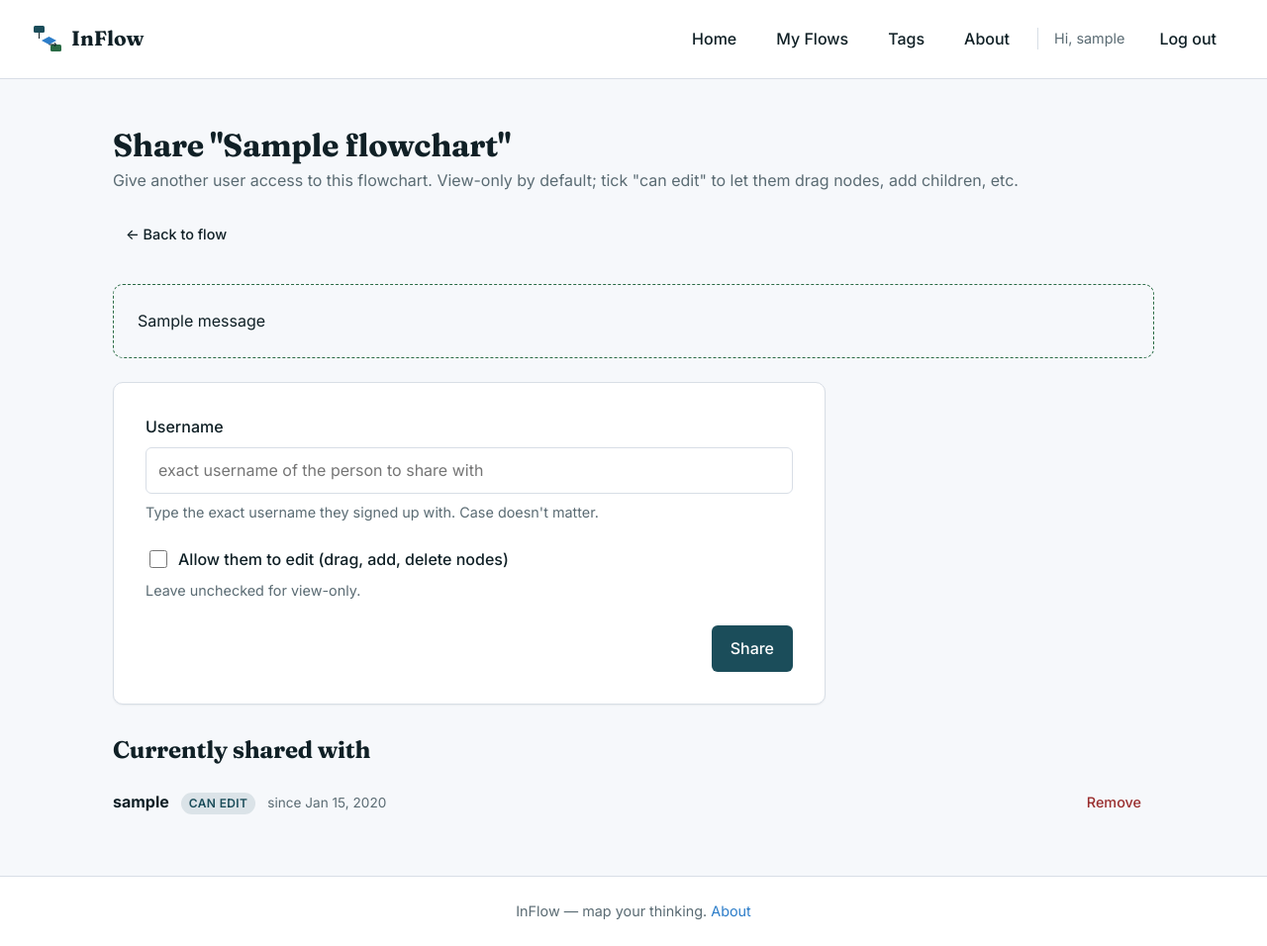
After one commit to kironkp/inflow, a Django app: page /flowcharts/1/share/ in a window 1280 px wide. The commit adds this page. Shown: the whole page at 99% size. Run offline with Django 4.2, Linux system fonts and the light colour scheme; a user stored in the database is signed in; tables that the repository leaves empty hold one stand-in row (values such as "Sample post"); one stand-in notice (Sample message) is shown.

Commit message:
Add flowchart sharing (view-only or edit access)

```diff
--- a/inflow/settings.py
+++ b/inflow/settings.py
@@ -27,7 +27,7 @@ if not 'ON_HEROKU' in os.environ:
     DEBUG = True
 
 if DEBUG:
-    ALLOWED_HOSTS = ['*']
+    ALLOWED_HOSTS = ["*"]
 elif 'ON_HEROKU' in os.environ:
     ALLOWED_HOSTS = ['.herokuapp.com'] + env.list('ALLOWED_HOSTS', default=[])
 else:
--- a/main_app/admin.py
+++ b/main_app/admin.py
@@ -1,8 +1,9 @@
 from django.contrib import admin
 
-from .models import Flowchart, Node, NodeLog, Tag
+from .models import Flowchart, FlowchartShare, Node, NodeLog, Tag
 
 admin.site.register(Flowchart)
+admin.site.register(FlowchartShare)
 admin.site.register(Node)
 admin.site.register(NodeLog)
 admin.site.register(Tag)
--- /dev/null
+++ b/main_app/templates/flowcharts/share.html
@@ -0,0 +1,65 @@
+{% extends 'base.html' %}
+{% load static %}
+{% block title %}Share {{ chart.title }} · InFlow{% endblock %}
+
+{% block content %}
+<section class="page-header">
+  <div>
+    <h1>Share "{{ chart.title }}"</h1>
+    <p class="muted">Give another user access to this flowchart. View-only by default; tick "can edit" to let them drag nodes, add children, etc.</p>
+  </div>
+  <div class="page-header-actions">
+    <a href="{% url 'flowchart-detail' chart.id %}" class="btn ghost small">← Back to flow</a>
+  </div>
+</section>
+
+{% if messages %}
+  <ul class="list-plain" style="margin-bottom: var(--s-5);">
+    {% for m in messages %}
+      <li class="panel quiet" style="border-color: {% if m.tags == 'error' %}var(--danger){% else %}var(--success){% endif %};">
+        {{ m }}
+      </li>
+    {% endfor %}
+  </ul>
+{% endif %}
+
+<form method="post" class="big-form" autocomplete="off">
+  {% csrf_token %}
+  <div class="field">
+    <label for="share-username">Username</label>
+    <input type="text" id="share-username" name="username" placeholder="exact username of the person to share with" required />
+    <p class="help">Type the exact username they signed up with. Case doesn't matter.</p>
+  </div>
+  <div class="field">
+    <label class="check" style="display: inline-flex; align-items: center; gap: var(--s-2);">
+      <input type="checkbox" name="can_edit" value="1" />
+      Allow them to edit (drag, add, delete nodes)
+    </label>
+    <p class="help">Leave unchecked for view-only.</p>
+  </div>
+  <div class="form-actions">
+    <button type="submit" class="btn primary">Share</button>
+  </div>
+</form>
+
+<section style="margin-top: var(--s-6);">
+  <h2>Currently shared with</h2>
+  {% if shares %}
+    <ul class="list-plain">
+      {% for s in shares %}
+        <li class="move-line">
+          <strong>{{ s.user.username }}</strong>
+          <span class="badge {% if s.can_edit %}soft{% else %}archived{% endif %}">{% if s.can_edit %}can edit{% else %}view-only{% endif %}</span>
+          <span class="muted small">since {{ s.created_at|date:"M j, Y" }}</span>
+          <form action="{% url 'flowchart-share-remove' chart.id s.id %}" method="post" style="margin-left: auto;">
+            {% csrf_token %}
+            <button type="submit" class="btn ghost danger small">Remove</button>
+          </form>
+        </li>
+      {% endfor %}
+    </ul>
+  {% else %}
+    <p class="muted">Not shared with anyone yet.</p>
+  {% endif %}
+</section>
+{% endblock %}
--- a/main_app/urls.py
+++ b/main_app/urls.py
@@ -14,6 +14,8 @@ urlpatterns = [
     path('flowcharts/<int:pk>/archive/', views.flowchart_archive, name='flowchart-archive'),
     path('flowcharts/<int:pk>/auto-layout/', views.flowchart_auto_layout, name='flowchart-auto-layout'),
     path('flowcharts/<int:pk>/positions/', views.flowchart_batch_positions, name='flowchart-batch-positions'),
+    path('flowcharts/<int:pk>/share/', views.flowchart_share, name='flowchart-share'),
+    path('flowcharts/<int:pk>/share/<int:share_id>/remove/', views.flowchart_share_remove, name='flowchart-share-remove'),
 
     path('flowcharts/<int:flowchart_pk>/nodes/create/', views.node_create, name='node-create'),
     path('flowcharts/<int:flowchart_pk>/nodes/quick-add/', views.node_quick_add, name='node-quick-add'),
--- a/main_app/views.py
+++ b/main_app/views.py
@@ -1,12 +1,14 @@
 import json
 
+from django.contrib import messages
 from django.contrib.auth import login
 from django.contrib.auth.decorators import login_required
 from django.contrib.auth.forms import UserCreationForm
 from django.contrib.auth.mixins import LoginRequiredMixin
+from django.contrib.auth.models import User
 from django.db import transaction
 from django.db.models import Count, Max, Q
-from django.http import JsonResponse
+from django.http import Http404, HttpResponseForbidden, JsonResponse
 from django.shortcuts import get_object_or_404, redirect, render
 from django.urls import reverse, reverse_lazy
 from django.views.decorators.csrf import ensure_csrf_cookie
@@ -16,9 +18,42 @@ from django.views.generic.edit import CreateView, DeleteView, UpdateView
 
 from .forms import FlowchartForm, NodeForm
 from .layout import NODE_HEIGHT, NODE_WIDTH, V_GAP, auto_layout_flowchart
-from .models import Flowchart, Node, NodeLog, NODE_SHAPES, SHAPE_COLORS, Tag
+from .models import Flowchart, FlowchartShare, Node, NodeLog, NODE_SHAPES, SHAPE_COLORS, Tag
 
 VALID_SHAPES = {s for s, _ in NODE_SHAPES}
+
+
+def _chart_access(user, pk, require_edit=False):
+    """Return (chart, is_owner, can_edit) if `user` can access the flowchart.
+
+    Owners always have full access. Otherwise, an active FlowchartShare row
+    must exist; can_edit on that row determines whether writes are allowed.
+    Raises Http404 if the user has no access, or if require_edit=True and the
+    user only has view access.
+    """
+    chart = get_object_or_404(Flowchart, pk=pk)
+    if chart.user_id == user.id:
+        return chart, True, True
+    share = chart.shares.filter(user=user).first()
+    if share is None:
+        raise Http404('Flowchart not found')
+    if require_edit and not share.can_edit:
+        raise Http404('Flowchart not found')
+    return chart, False, share.can_edit
+
+
+def _node_access(user, pk, require_edit=False):
+    """Same shape as _chart_access but starting from a node id."""
+    node = get_object_or_404(Node, pk=pk)
+    chart = node.flowchart
+    if chart.user_id == user.id:
+        return node, chart, True, True
+    share = chart.shares.filter(user=user).first()
+    if share is None:
+        raise Http404('Node not found')
+    if require_edit and not share.can_edit:
+        raise Http404('Node not found')
+    return node, chart, False, share.can_edit
 
 
 def _build_preview(nodes):
@@ -195,8 +230,27 @@ def flowchart_index(request):
         charts = charts.filter(
             Q(title__icontains=query) | Q(description__icontains=query)
         )
+    shared_charts = (
+        Flowchart.objects
+        .filter(shares__user=request.user, archived=False)
+        .select_related('user')
+        .annotate(n_nodes=Count('nodes', distinct=True))
+        .distinct()
+        .order_by('-updated_at')
+    )
+    # Attach the share row (for can_edit / shared-by display) onto each shared chart.
+    share_by_chart = {
+        s.flowchart_id: s
+        for s in FlowchartShare.objects.filter(user=request.user)
+        .select_related('flowchart')
+    }
+    for c in shared_charts:
+        s = share_by_chart.get(c.id)
+        c.share_can_edit = s.can_edit if s else False
+        c.shared_by = c.user.username
     return render(request, 'flowcharts/index.html', {
         'charts': charts,
+        'shared_charts': shared_charts,
         'query': query,
         'show_archived': show_archived,
         'no_match_query': query if query and not charts.exists() else '',
@@ -231,7 +285,7 @@ class FlowchartDelete(LoginRequiredMixin, DeleteView):
 @login_required
 @ensure_csrf_cookie
 def flowchart_detail(request, pk):
-    chart = get_object_or_404(Flowchart, pk=pk, user=request.user)
+    chart, is_owner, can_edit = _chart_access(request.user, pk)
     nodes = list(chart.nodes.all())
     nodes_json = json.dumps(_serialize_nodes(nodes))
     recent_logs = (
@@ -243,6 +297,8 @@ def flowchart_detail(request, pk):
         'nodes_json': nodes_json,
         'node_count': len(nodes),
         'recent_logs': recent_logs,
+        'is_owner': is_owner,
+        'can_edit': can_edit,
     })
 
 
@@ -259,7 +315,7 @@ def flowchart_archive(request, pk):
 @require_POST
 def flowchart_auto_layout(request, pk):
     """Retidy every node's position with the tree algorithm."""
-    chart = get_object_or_404(Flowchart, pk=pk, user=request.user)
+    chart, _, _ = _chart_access(request.user, pk, require_edit=True)
     auto_layout_flowchart(chart)
     chart.save(update_fields=['updated_at'])
     return JsonResponse({'ok': True})
@@ -269,7 +325,7 @@ def flowchart_auto_layout(request, pk):
 @require_POST
 def flowchart_batch_positions(request, pk):
     """Persist drag results. Body: {"positions": [{"id": 1, "x": 100, "y": 200}, ...]}"""
-    chart = get_object_or_404(Flowchart, pk=pk, user=request.user)
+    chart, _, _ = _chart_access(request.user, pk, require_edit=True)
     try:
         payload = json.loads(request.body.decode('utf-8') or '{}')
     except json.JSONDecodeError:
@@ -304,7 +360,7 @@ def flowchart_batch_positions(request, pk):
 
 @login_required
 def node_create(request, flowchart_pk):
-    chart = get_object_or_404(Flowchart, pk=flowchart_pk, user=request.user)
+    chart, _, _ = _chart_access(request.user, flowchart_pk, require_edit=True)
     if request.method == 'POST':
         form = NodeForm(request.POST, flowchart=chart)
         if form.is_valid():
@@ -337,7 +393,10 @@ class NodeDetail(LoginRequiredMixin, DetailView):
     template_name = 'main_app/node_detail.html'
 
     def get_queryset(self):
-        return Node.objects.filter(flowchart__user=self.request.user)
+        u = self.request.user
+        return Node.objects.filter(
+            Q(flowchart__user=u) | Q(flowchart__shares__user=u)
+        ).distinct()
 
     def get_context_data(self, **kwargs):
         ctx = super().get_context_data(**kwargs)
@@ -352,7 +411,11 @@ class NodeUpdate(LoginRequiredMixin, UpdateView):
     form_class = NodeForm
 
     def get_queryset(self):
-        return Node.objects.filter(flowchart__user=self.request.user)
+        u = self.request.user
+        return Node.objects.filter(
+            Q(flowchart__user=u) |
+            Q(flowchart__shares__user=u, flowchart__shares__can_edit=True)
+        ).distinct()
 
     def get_form_kwargs(self):
         kwargs = super().get_form_kwargs()
@@ -378,7 +441,11 @@ class NodeDelete(LoginRequiredMixin, DeleteView):
     template_name = 'main_app/node_confirm_delete.html'
 
     def get_queryset(self):
-        return Node.objects.filter(flowchart__user=self.request.user)
+        u = self.request.user
+        return Node.objects.filter(
+            Q(flowchart__user=u) |
+            Q(flowchart__shares__user=u, flowchart__shares__can_edit=True)
+        ).distinct()
 
     def get_success_url(self):
         return reverse('flowchart-detail', kwargs={'pk': self.object.flowchart_id})
@@ -388,7 +455,7 @@ class NodeDelete(LoginRequiredMixin, DeleteView):
 @require_POST
 def node_reparent(request, pk):
     """Change a node's parent without auto-relayout (canvas keeps positions)."""
-    node = get_object_or_404(Node, pk=pk, flowchart__user=request.user)
+    node, _, _, _ = _node_access(request.user, pk, require_edit=True)
     parent_id_raw = request.POST.get('parent_id')
     new_parent = None
     if parent_id_raw and parent_id_raw not in ('', 'null', 'none'):
@@ -421,7 +488,7 @@ def node_reparent(request, pk):
 @require_POST
 def node_quick_add(request, flowchart_pk):
     """Add a child node inline from the canvas (used by the in-canvas + button)."""
-    chart = get_object_or_404(Flowchart, pk=flowchart_pk, user=request.user)
+    chart, _, _ = _chart_access(request.user, flowchart_pk, require_edit=True)
     label = (request.POST.get('label') or '').strip()[:120]
     if not label:
         return JsonResponse({'error': 'Label is required'}, status=400)
@@ -463,8 +530,7 @@ def node_quick_add(request, flowchart_pk):
 @require_POST
 def node_quick_delete(request, pk):
     """Delete a node + every descendant in one hit (used by canvas keybind)."""
-    node = get_object_or_404(Node, pk=pk, flowchart__user=request.user)
-    chart = node.flowchart
+    node, chart, _, _ = _node_access(request.user, pk, require_edit=True)
     node.delete()
     chart.save(update_fields=['updated_at'])
     return JsonResponse({'ok': True})
@@ -473,7 +539,7 @@ def node_quick_delete(request, pk):
 @login_required
 @require_POST
 def node_add_tag(request, pk, tag_id):
-    node = get_object_or_404(Node, pk=pk, flowchart__user=request.user)
+    node, _, _, _ = _node_access(request.user, pk, require_edit=True)
     tag = get_object_or_404(Tag, pk=tag_id)
     node.tags.add(tag)
     return redirect('node-detail', pk=node.pk)
@@ -482,10 +548,57 @@ def node_add_tag(request, pk, tag_id):
 @login_required
 @require_POST
 def node_remove_tag(request, pk, tag_id):
-    node = get_object_or_404(Node, pk=pk, flowchart__user=request.user)
+    node, _, _, _ = _node_access(request.user, pk, require_edit=True)
     tag = get_object_or_404(Tag, pk=tag_id)
     node.tags.remove(tag)
     return redirect('node-detail', pk=node.pk)
+
+
+# ---------- Share ----------
+
+@login_required
+def flowchart_share(request, pk):
+    """List + manage who a flowchart is shared with. Owner only."""
+    chart = get_object_or_404(Flowchart, pk=pk, user=request.user)
+    if request.method == 'POST':
+        username = (request.POST.get('username') or '').strip()
+        can_edit = request.POST.get('can_edit') == '1'
+        if not username:
+            messages.error(request, 'Enter a username.')
+        elif username.lower() == request.user.username.lower():
+            messages.error(request, "You can't share with yourself.")
+        else:
+            try:
+                target = User.objects.get(username__iexact=username)
+                _, created = FlowchartShare.objects.update_or_create(
+                    flowchart=chart, user=target,
+                    defaults={'can_edit': can_edit},
+                )
+                kind = 'edit' if can_edit else 'view-only'
+                if created:
+                    messages.success(request, f'Shared with {target.username} ({kind}).')
+                else:
+                    messages.success(request, f'Updated {target.username} to {kind}.')
+            except User.DoesNotExist:
+                messages.error(request, f'No user named "{username}".')
+        return redirect('flowchart-share', pk=chart.pk)
+    shares = chart.shares.select_related('user').order_by('-created_at')
+    return render(request, 'flowcharts/share.html', {
+        'chart': chart,
+        'shares': shares,
+    })
+
+
+@login_required
+@require_POST
+def flowchart_share_remove(request, pk, share_id):
+    chart = get_object_or_404(Flowchart, pk=pk, user=request.user)
+    share = chart.shares.filter(pk=share_id).first()
+    if share:
+        username = share.user.username
+        share.delete()
+        messages.success(request, f'Removed {username}.')
+    return redirect('flowchart-share', pk=chart.pk)
 
 
 # ---------- Tags (shared catalog) ----------
```
Also changed, not shown: main_app/models.py (+20 -0 lines), main_app/static/js/canvas.js (+24 -11 lines), main_app/templates/flowcharts/detail.html (+12 -2 lines), main_app/templates/flowcharts/index.html (+22 -0 lines), main_app/migrations/0004_flowchartshare.py (added).
